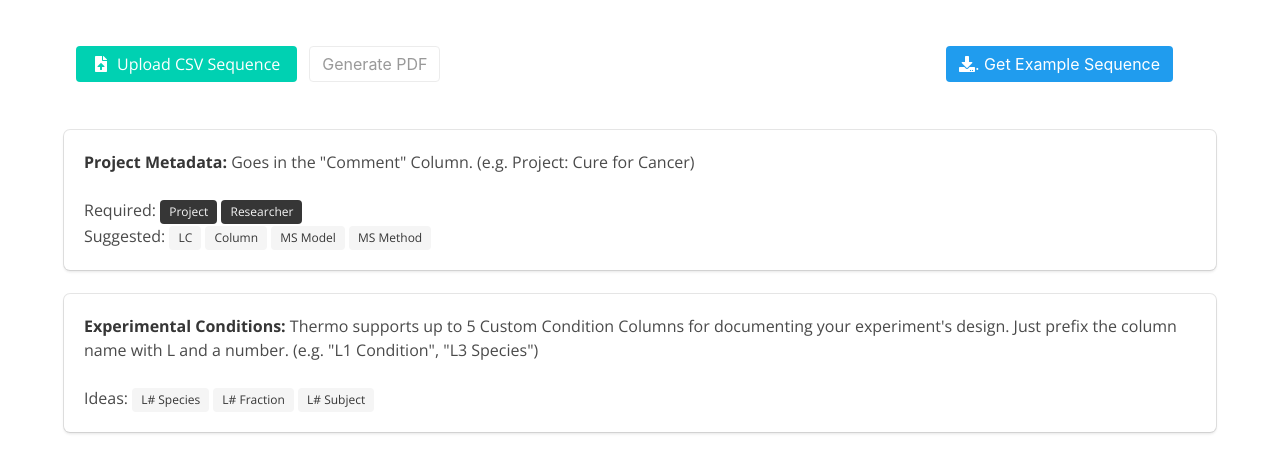
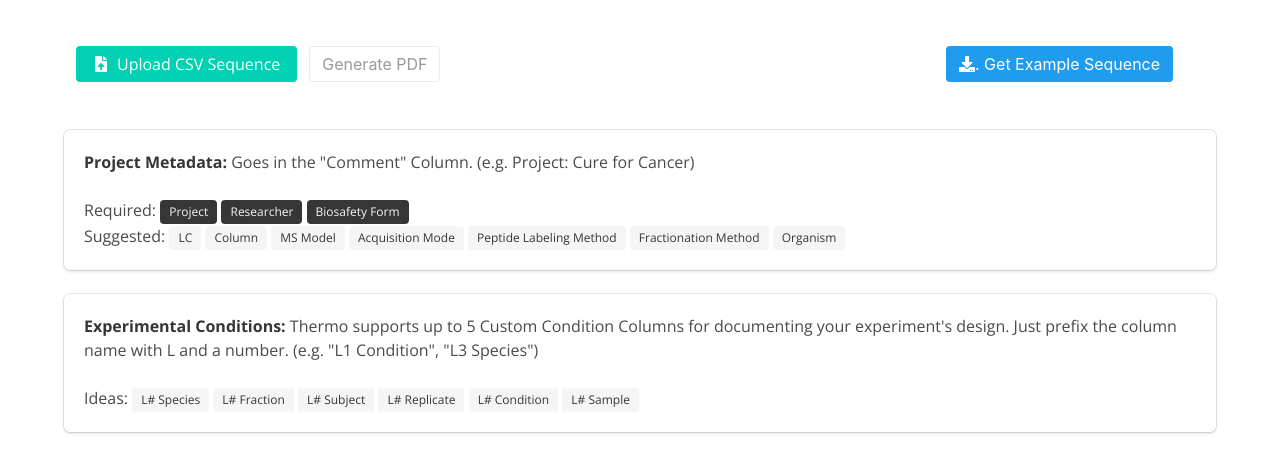
Before and after one commit to nickdelgrosso/MS_Booker, a Flask app: page / in a window 1280 px wide. Shown: the part 280-753 px from the top of the page. Run offline with Flask 2, Linux system fonts and the light colour scheme; parts of the project's set-up code (start-up, migrations or seed data) failed here and were passed over; some libraries are stand-ins or nearby versions.

Commit message:
Added metadata categories

```diff
--- a/card_app/templates/landing.html
+++ b/card_app/templates/landing.html
@@ -104,14 +104,18 @@
                         </p>
                     </div>
                     Required:
-                    <span class="tag is-dark">Project </span>
-                    <span class="tag is-dark">Researcher </span>
+                    <span class="tag is-dark">Project</span>
+                    <span class="tag is-dark">Researcher</span>
+                    <span class="tag is-dark">Biosafety Form</span>
                     <br>
                     Suggested:
                     <span class="tag is-light">LC</span>
                     <span class="tag is-light">Column</span>
                     <span class="tag is-light">MS Model</span>
-                    <span class="tag is-light">MS Method</span>
+                    <span class="tag is-light">Acquisition Mode</span>
+                    <span class="tag is-light">Peptide Labeling Method</span>
+                    <span class="tag is-light">Fractionation Method</span>
+                    <span class="tag is-light">Organism</span>
                 </div>
                 <div class="box">
                     <div class="content">
@@ -125,6 +129,9 @@
                     <span class="tag is-light">L# Species</span>
                     <span class="tag is-light">L# Fraction</span>
                     <span class="tag is-light">L# Subject</span>
+                    <span class="tag is-light">L# Replicate</span>
+                    <span class="tag is-light">L# Condition</span>
+                    <span class="tag is-light">L# Sample</span>
                 </div>
 
             </div>
```
